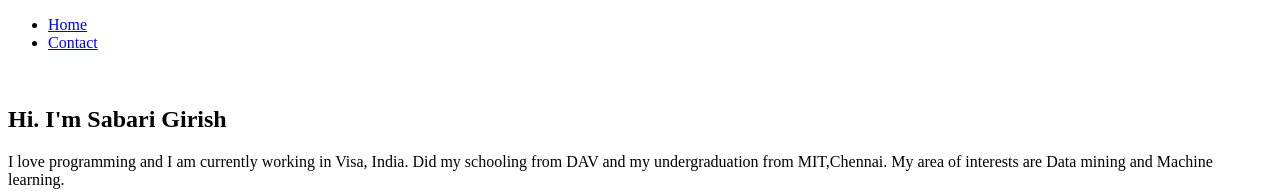
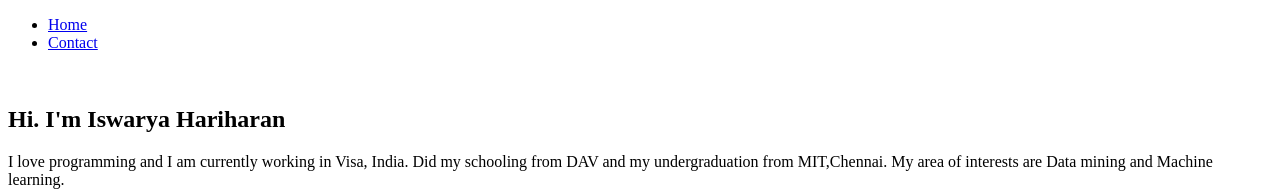
Before and after one commit to Hiswarya/profile, a plain HTML site: page index.html in a window 1280 px wide. Shown: the top 196 px of the page. Drawn offline with nearby package versions, Linux system fonts and the light colour scheme; some packages are replaced by stand-ins of ours; a script that the page names is missing.

Commit message:
Update index.html

```diff
--- a/index.html
+++ b/index.html
@@ -50,7 +50,7 @@
 						</div>
 						<div class="8u">
 							<header>
-								<h1>Hi. I'm <strong>Sabari Girish</strong></h1>
+								<h1>Hi. I'm <strong>Iswarya Hariharan</strong></h1>
 							</header>
 							<p>I love programming and I am currently working in Visa, India. Did my schooling from DAV and my undergraduation from MIT,Chennai. My area of interests are Data mining and Machine learning.</p>
 							<a href="#work" class="button button-small">My Work Experience</a>
```
